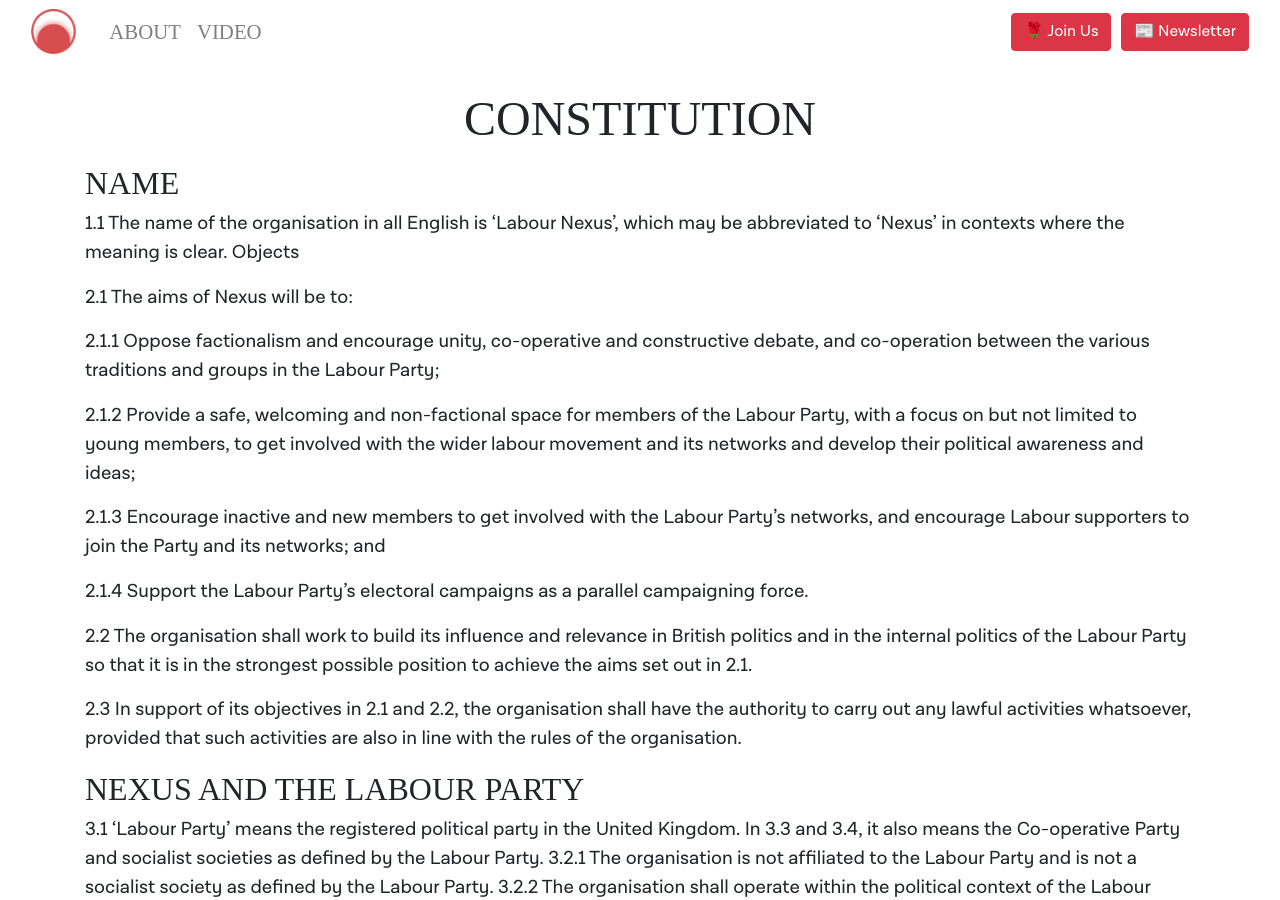
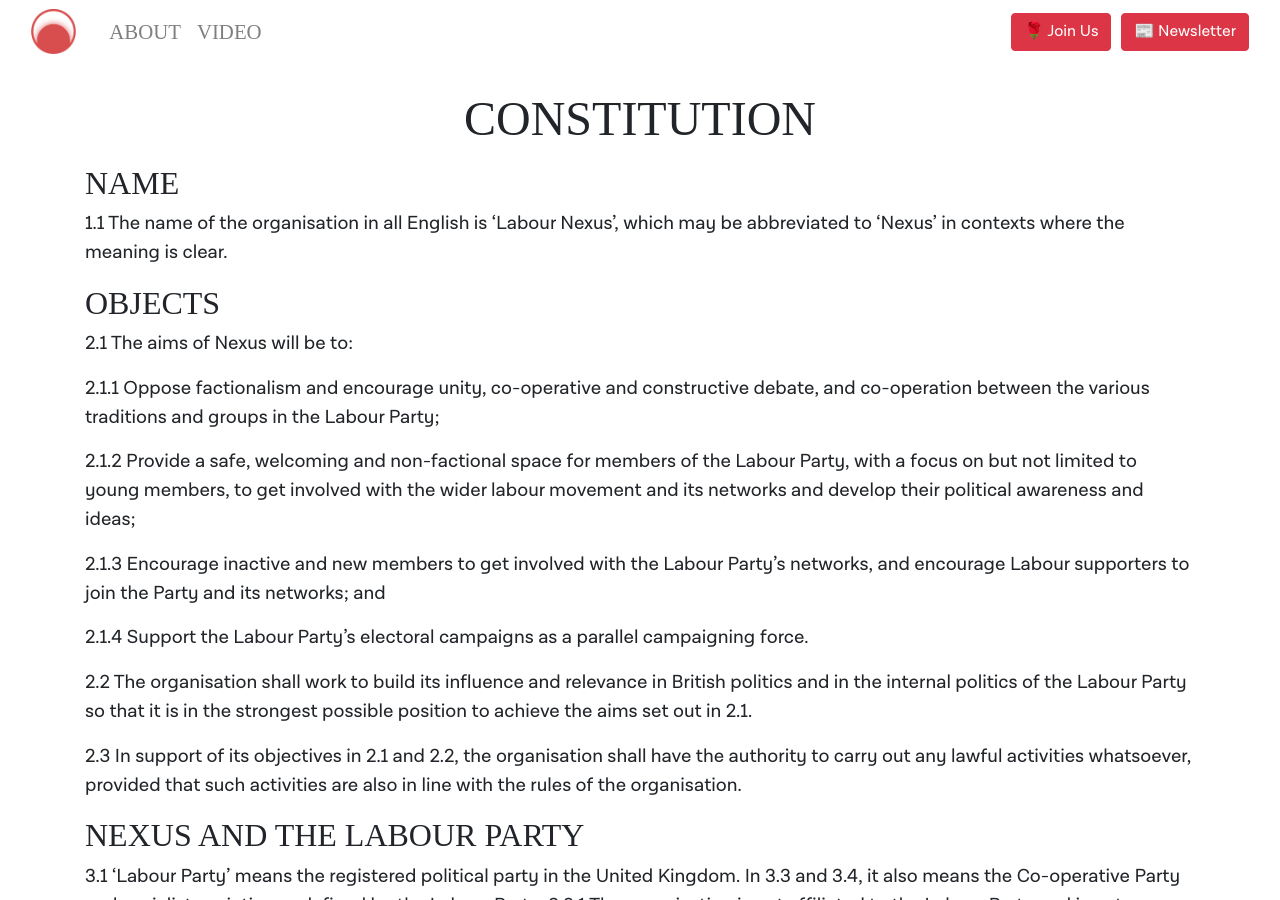
Before and after one commit to ClarkNarvas/Labour-Nexus, a Jekyll site: the page built from constitution.md, in a window 1280 px wide and 900 px high. Built offline with Jekyll 4.4.1, drawn with Linux system fonts in a browser that asks for light colours; some web fonts are replaced.

```diff
--- a/constitution.md
+++ b/constitution.md
@@ -7,7 +7,7 @@ title: Constitution
 
 <h4>Name</h4>
 1.1 The name of the organisation in all English is ‘Labour Nexus’, which may be abbreviated to ‘Nexus’ in contexts where the meaning is clear.
-Objects
+<h4>Objects</h4>
 
 2.1 The aims of Nexus will be to:
 
```
